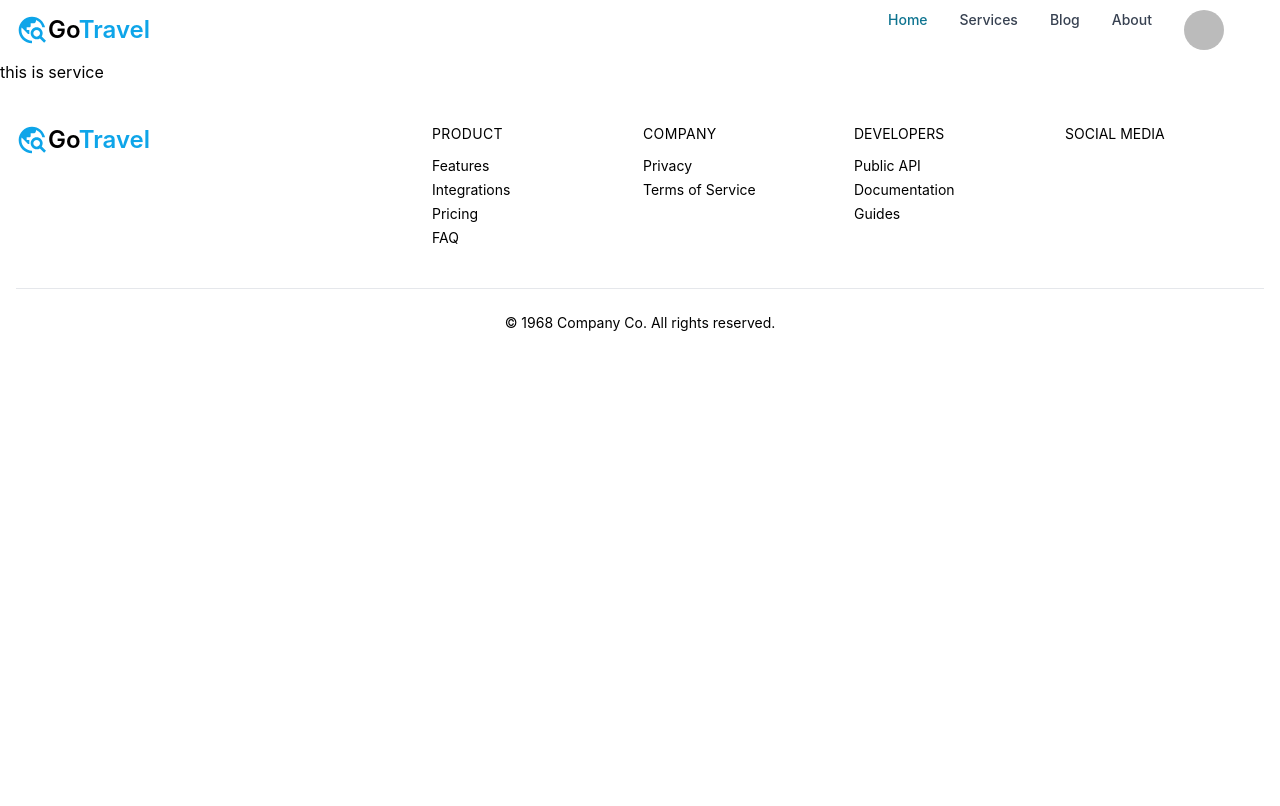
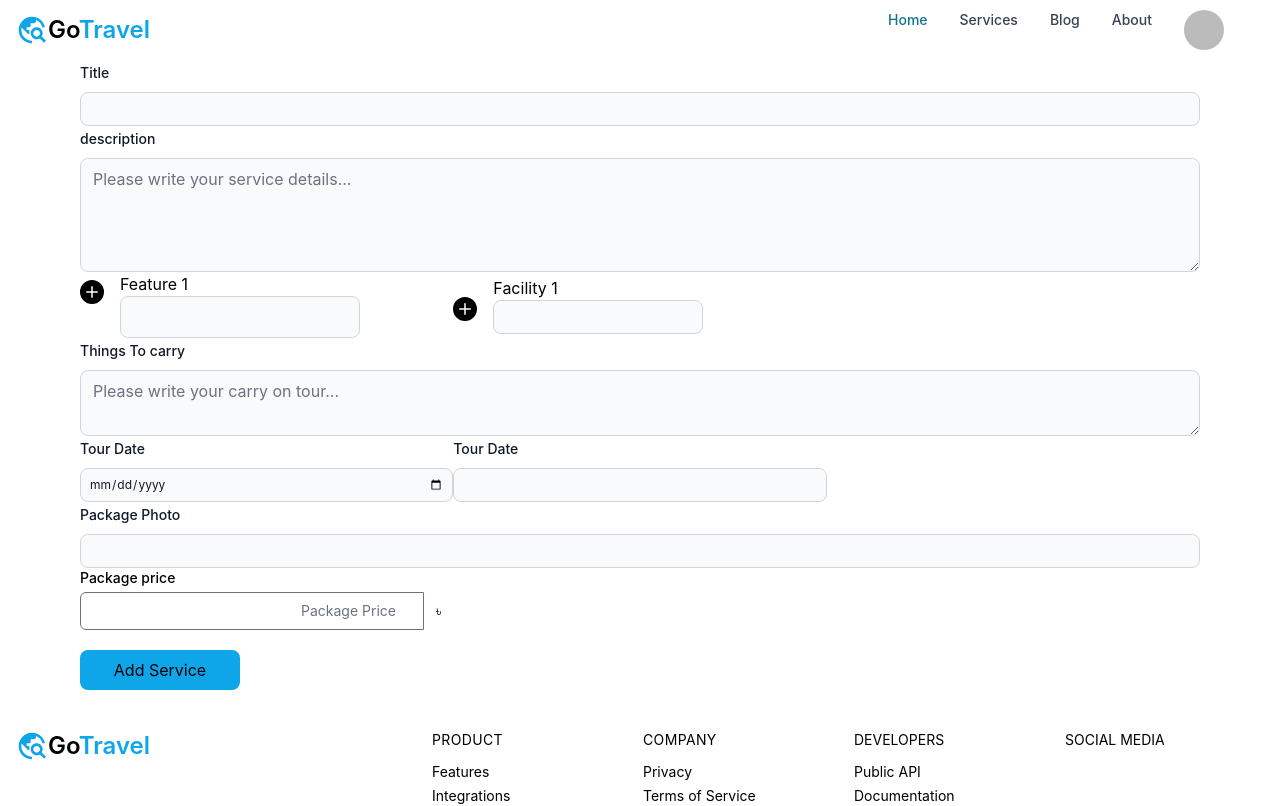
Before and after one commit to ShuvoProgram/service-review-client-side-ShuvoProgram, a React (Create React App) app: page /addservice in a window 1280 px wide. Shown: the top 806 px of the page. Built offline with nearby package versions, Linux system fonts and the light colour scheme; no server answers; sample sign-in values are in the browser's storage.

Commit message:
added addService page

```diff
--- a/src/pages/AddService/AddService.js
+++ b/src/pages/AddService/AddService.js
@@ -1,10 +1,216 @@
-import React from 'react';
+import { Label, Textarea, TextInput } from 'flowbite-react';
+import React, { useState } from 'react';
+import { BsFillPlusCircleFill } from "react-icons/bs";
 
 const AddService = () => {
+    const [form, setForm] = useState([
+        { label: "", responses: [{ value: "" }] }
+    ]);
+    const [facility, setFacility] = useState([
+        { label: "", responses: [{ value: "" }] }
+    ]);
+
+    const [accept, setAccept] = useState(false);
+    const [disabled, setDisabled] = useState(false);
+
+    const handleInput = event => {
+        setAccept(event.target.value)
+    }
+
+    const handleAddService = e => {
+        e.preventDefault()
+         const from = e.target;
+         const title = from.title.value;
+        const desc = from.desc.value;
+        const feature = form;
+        const facilit = facility;
+        const ttc = from.thingstocarry.value;
+        const img = from.photoUrl.value;
+        const date = from.date.value;
+        const days = from.days.value;
+        const bdt = from.price.value;
+        console.log(title, desc, feature, facilit, ttc, img, bdt, date);
+        const addService = {
+            package_name: title,
+            img: img,
+            description: desc,
+            tour_feature: feature,
+            facility: facilit,
+            Things_to_Carry: ttc,
+            days: days,
+
+            price: bdt
+        }
+    }
+
     return (
-        <div>
-            this is service
-        </div>
+        <div className='mx-20'>
+            <form onSubmit={handleAddService} className="grid grid-cols-3">
+                {/* title */}
+                <div className='col-span-full'>
+                    <div className="mb-2 block">
+                        <Label
+                            htmlFor="small"
+                            value="Title"
+                        />
+                    </div>
+                    <TextInput
+                        id="small"
+                        type="text"
+                        name='title'
+                        sizing="sm"
+                    />
+                </div>
+                {/* description */}
+                <div className='col-span-full'>
+                    <div className="mb-2 block">
+                        <Label
+                            htmlFor="description"
+                            value="description"
+                        />
+                    </div>
+                    <Textarea
+                        id="description"
+                        name='desc'
+                        placeholder="Please write your service details..."
+                        required={true}
+                        rows={4}
+                    />
+                </div>
+                {/* dynamic field */}
+                <div className='flex'>
+                    <BsFillPlusCircleFill
+                        className='cursor-pointer h-6 w-6 mr-4 mt-2'
+                        onClick={() => {
+                            const formCopy = [...form];
+                            formCopy.push({ label: "", responses: [{ value: "" }] });
+                            setForm(formCopy);
+
+                        }}
+                    />
+
+                    <div className='flex flex-col'>
+                        {form.map((question, key) => (
+                            <div className="" key={key}>
+                                <label>Feature {key + 1}</label>
+                                <TextInput
+                                    id="small"
+                                    type="text"
+                                    sizing="md"
+                                    value={question.label}
+                                    onChange={(e) => {
+                                        const formCopy = [...form];
+                                        formCopy[key].label = e.target.value;
+                                        setForm(formCopy);
+                                    }}
+                                />
+                            </div>
+                        ))}
+                    </div>
+                </div>
+                {/* dynamic field-2 */}
+                <div className='flex items-center'>
+                    <button
+                        onClick={() => {
+                            const facilityCopy = [...facility];
+                            facilityCopy.push({ label: "", responses: [{ value: "" }] });
+                            setFacility(facilityCopy);
+
+                        }}
+                        disabled={disabled}
+                    > <BsFillPlusCircleFill onClick={handleInput} className='h-6 w-6 mr-4 mt-2' /> </button>
+                    <div className='flex flex-col'>
+                        {facility.length < 5 ?
+                         (facility.map((question, key) => (
+                            <div className="..." key={key}>
+                                <label>Facility {key + 1}</label>
+                                <TextInput
+                                    id="small"
+                                    type="text"
+                                    sizing="sm"
+                                    value={question.label}
+                                    onChange={(e) => {
+                                        const facilityCopy = [...facility];
+                                        facilityCopy[key].label = e.target.value;
+                                        setFacility(facilityCopy);
+                                    }}
+                                />
+                            </div>
+                        ))) : setDisabled(!accept)
+                        }
+                    </div>
+                </div>
+                {/* things to carry  */}
+                <div className='col-span-full'>
+                    <div className="mb-2 block">
+                        <Label
+                            htmlFor="things to carry"
+                            value="Things To carry"
+                        />
+                    </div>
+                    <Textarea
+                        id="things to carry"
+                        placeholder="Please write your carry on tour..."
+                        name='thingstocarry'
+                        required={true}
+                        rows={2}
+                    />
+                </div>
+                <div>
+                    <div className="mb-2 block">
+                        <Label
+                            htmlFor="small"
+                            value="Tour Date"
+                        />
+                    </div>
+                    <TextInput
+                        id="small"
+                        type="date"
+                        name='date'
+                        sizing="sm"
+                    />
+                </div>
+                <div>
+                    <div className="mb-2 block">
+                        <Label
+                            htmlFor="small"
+                            value="Tour Date"
+                        />
+                    </div>
+                    <TextInput
+                        id="small"
+                        type="number"
+                        name='days'
+                        sizing="sm"
+                    />
+                </div>
+                {/* upload img */}
+                <div className='col-span-full'>
+                    <div className="mb-2 block">
+                        <Label
+                            htmlFor="small"
+                            value="Package Photo"
+                        />
+                    </div>
+                    <TextInput
+                        id="small"
+                        type="text"
+                        name='photoUrl'
+                        sizing="sm"
+                    />
+                </div>
+                <div>
+                    <fieldset className="w-full space-y-1 dark:text-gray-100">
+                        <label htmlFor="price" className="block text-sm font-medium">Package price</label>
+                        <div className="flex">
+                            <input type="number" name="price" id="price" placeholder="Package Price" className="flex flex-1 text-right border sm:text-sm rounded-l-md focus:ring-inset dark:border-gray-700 dark:text-gray-100 dark:bg-gray-800 focus:ring-violet-400" />
+                            <span className="flex items-center px-3 pointer-events-none sm:text-sm rounded-r-md dark:bg-gray-700">৳</span>
+                        </div>
+                    </fieldset>
+                </div>
+                <input type="submit" value="Add Service" className='p-2 cursor-pointer bg-sky-500 rounded-lg col-span-full w-40 mt-5'/>
+                </form>
+            </div>
     );
 };
 
--- a/src/routes/PrivateRouter/PrivateRouter.js
+++ b/src/routes/PrivateRouter/PrivateRouter.js
@@ -7,7 +7,11 @@ const PrivateRouter = ({children}) => {
     const location = useLocation();
 
     if (loading) {
-        return <h1 className='text-5xl'>Loading...</h1>
+        return <div className="flex items-center justify-center space-x-2">
+            <div className="w-4 h-4 rounded-full bg-gray-400 animate-pulse dark:bg-violet-400"></div>
+            <div className="w-4 h-4 rounded-full bg-gray-400 animate-pulse dark:bg-violet-400"></div>
+            <div className="w-4 h-4 rounded-full bg-gray-400 animate-pulse dark:bg-violet-400"></div>
+        </div>
     }
     if (user) {
         return children;
```
